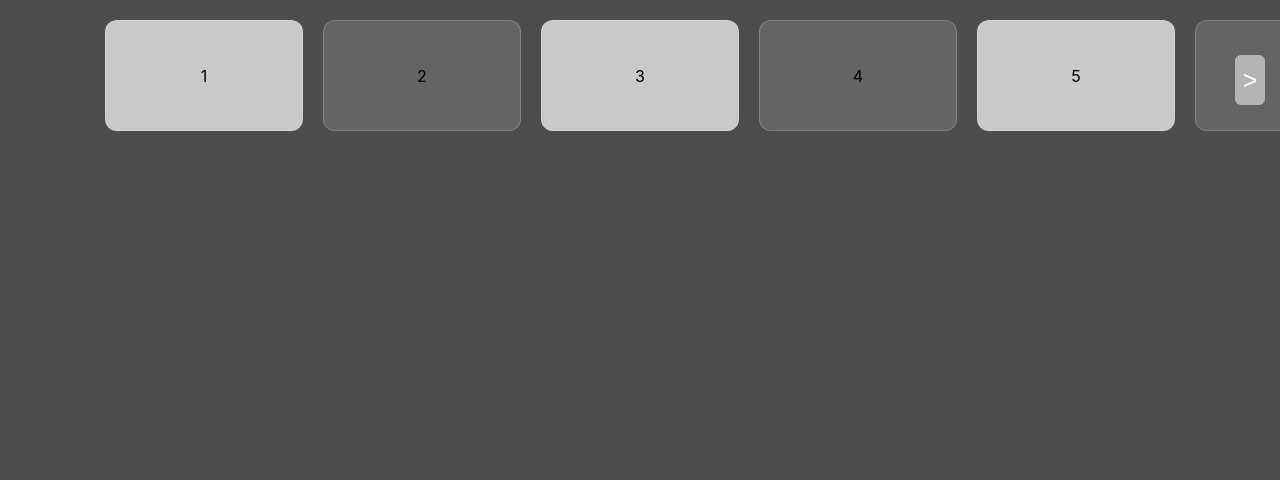
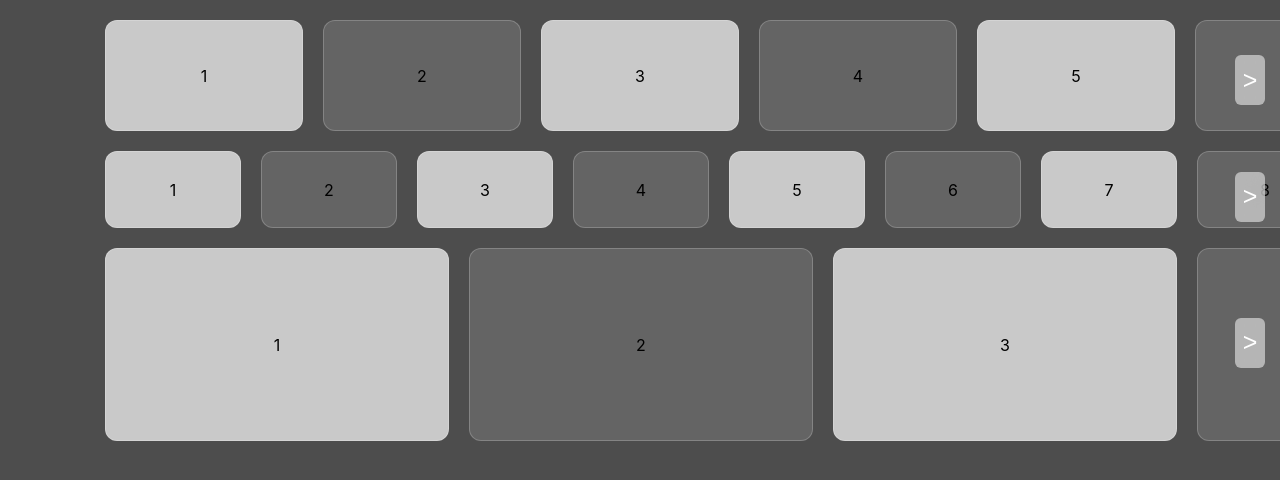
Before and after one commit to Noonekissfm/basic-components, a React (Create React App) app: page / in a window 1280 px wide. Shown: the top 480 px of the page. Built offline with nearby package versions, Linux system fonts and the light colour scheme.

Commit message:
feat(Carousel) refactoring

```diff
--- a/src/App.tsx
+++ b/src/App.tsx
@@ -1,10 +1,15 @@
+import React from 'react';
 import './App.css';
-import { Carousel } from './components/Carousel/Carousel';
+
+import { Rail } from './components/Rail/Rail';
+
 
 function App() {
     return (
         <div className="App">
-            <Carousel count={15} itemsCountPerScroll={5} marginLeft={20} />
+            <Rail itemsOnPage={5}/>
+            <Rail itemsOnPage={7}/>
+            <Rail itemsOnPage={3}/>
         </div>
     );
 }
--- a/src/components/Carousel/Carousel.tsx
+++ b/src/components/Carousel/Carousel.tsx
@@ -1,27 +1,25 @@
 import React, { FC, useRef, useState, useEffect } from 'react';
-
-import { generateMockData } from './utils';
 
 import './style.css';
 import { CarouselItem } from './CarouselItem/CarouselItem';
+import { scrollOnOffset } from './utils';
 
 interface IProps {
-    count: number;
     itemsCountPerScroll: number;
-    marginLeft: number
+    marginLeft: number;
+    leftAndRightSidesMargin: number;
+    mockData: any[];
+    requestNewData: Function;
 }
 
-export const Carousel: FC<IProps> = ({ count, itemsCountPerScroll, marginLeft }) => {
+export const Carousel: FC<IProps> = ({ mockData, itemsCountPerScroll, marginLeft, requestNewData, leftAndRightSidesMargin }) => {
     const ulRef = useRef<HTMLUListElement>(null);
+    const requestDataFlag = useRef(false);
 
-    // set mock(fake) data to carousel as items
-    const [data, setData] = useState(generateMockData(0, count))
-
-    const [offset, setOffset] = useState(0);
     const [screenWidth, setScreenWidth] = useState(0);
     const [contentWidth, setContentWidth] = useState(0);
 
-    const itemWidth = Math.ceil((screenWidth - (marginLeft * itemsCountPerScroll + 95 * 2)) / itemsCountPerScroll);
+    const itemWidth = Math.ceil((screenWidth - (marginLeft * itemsCountPerScroll + (leftAndRightSidesMargin * 2 - marginLeft))) / itemsCountPerScroll);
 
     // Screen resize handler
     useEffect(() => {
@@ -42,41 +40,27 @@ export const Carousel: FC<IProps> = ({ count, itemsCountPerScroll, marginLeft })
         if (ulRef.current) {
             setContentWidth(ulRef.current.scrollWidth);
         }
-    }, [data, contentWidth]);
+    }, [mockData, contentWidth]);
 
-    useEffect(() => {
-        if (ulRef.current) {
 
-        }
-    }, [offset]);
 
     const handleClickLeft = () => {
         if (ulRef.current) {
-            ulRef.current.scrollTo({
-                left: ulRef.current.scrollLeft - (screenWidth - 95 * 2),
-                behavior: 'smooth',
-            });
+            scrollOnOffset(ulRef.current, ulRef.current.scrollLeft - (screenWidth - 95 * 2))
         }
     };
 
     const handleClickRight = () => {
         if (ulRef.current) {
-            ulRef.current.scrollTo({
-                left: ulRef.current.scrollLeft + (screenWidth - 95 * 2),
-                behavior: 'smooth',
-            });
+            scrollOnOffset(ulRef.current, ulRef.current.scrollLeft + (screenWidth - 95 * 2))
         }
     };
 
     const handleScroll = () => {
-        if (!ulRef.current) return
+        if (!ulRef.current) return;
 
-        setOffset(ulRef.current.scrollLeft)
-
-        if (ulRef.current.scrollLeft >= contentWidth - screenWidth * 2) {
-            setData(prev => {
-                return [...prev, ...generateMockData(prev.length, count)]
-            })
+        if (ulRef.current.scrollLeft >= contentWidth - screenWidth * 2 && !requestDataFlag.current) {
+            requestNewData(requestDataFlag.current);
         }
     };
 
@@ -84,13 +68,15 @@ export const Carousel: FC<IProps> = ({ count, itemsCountPerScroll, marginLeft })
         <div className="overflow-container">
             <div className="carousel-wrapper">
                 <ul className="carousel-items" ref={ulRef} onScroll={handleScroll}>
-                    {data.map((item, index) => (
-                        <CarouselItem key={`carousel-item-${index}`} width={itemWidth} item={item} />
+                    {mockData.map((item, index) => (
+                        <CarouselItem key={`carousel-item-${index}`} width={itemWidth} item={item}/>
                     ))}
                 </ul>
             </div>
             <div className="buttons-wrapper">
-                {ulRef.current && ulRef.current.scrollLeft > 0 && <button className="carousel__button carousel__button--prev" onClick={handleClickLeft}></button>}
+                {ulRef.current && ulRef.current.scrollLeft > 0 && (
+                    <button className="carousel__button carousel__button--prev" onClick={handleClickLeft}></button>
+                )}
                 {ulRef.current && ulRef.current.scrollLeft < Math.floor(contentWidth - screenWidth) && (
                     <button className="carousel__button carousel__button--next" onClick={handleClickRight}></button>
                 )}
--- a/src/components/Carousel/CarouselItem/CarouselItem.tsx
+++ b/src/components/Carousel/CarouselItem/CarouselItem.tsx
@@ -6,7 +6,7 @@ interface IProps {
     item: any;
 }
 
-export const CarouselItem: FC<IProps> = ({ width, item}) => {
+export const CarouselItem: FC<IProps> = ({ width, item }) => {
     return (
         <li className="carousel-item" style={{ minWidth: `${width}px` }}>
             {item}
--- a/src/components/Carousel/utils.ts
+++ b/src/components/Carousel/utils.ts
@@ -9,3 +9,11 @@ export const generateMockData = (startNumber: number, size: number) => {
 
   return arr;
 };
+
+
+export const scrollOnOffset = (el: Element, offset:number) => {
+  el.scrollTo({
+      left: offset,
+      behavior: 'smooth',
+  });
+}
--- /dev/null
+++ b/src/components/Rail/Rail.tsx
@@ -0,0 +1,25 @@
+import React, { FC, useState } from 'react';
+import { Carousel } from '../Carousel/Carousel';
+import { generateMockData } from '../Carousel/utils';
+
+interface IProps {
+    itemsOnPage: number;
+}
+
+export const Rail: FC<IProps> = ({itemsOnPage}) => {
+    const [mockData, setMockData] = useState(generateMockData(0, 15));
+
+    const requestNewData = (flag: boolean) => {
+        flag = true;
+        setMockData((prev) => {
+            return [...prev, ...generateMockData(mockData.length, 15)];
+        });
+        flag = false;
+    };
+
+    return (
+        <div>
+            <Carousel mockData={mockData} itemsCountPerScroll={itemsOnPage} marginLeft={20} leftAndRightSidesMargin={105} requestNewData={requestNewData} />
+        </div>
+    );
+};
```
